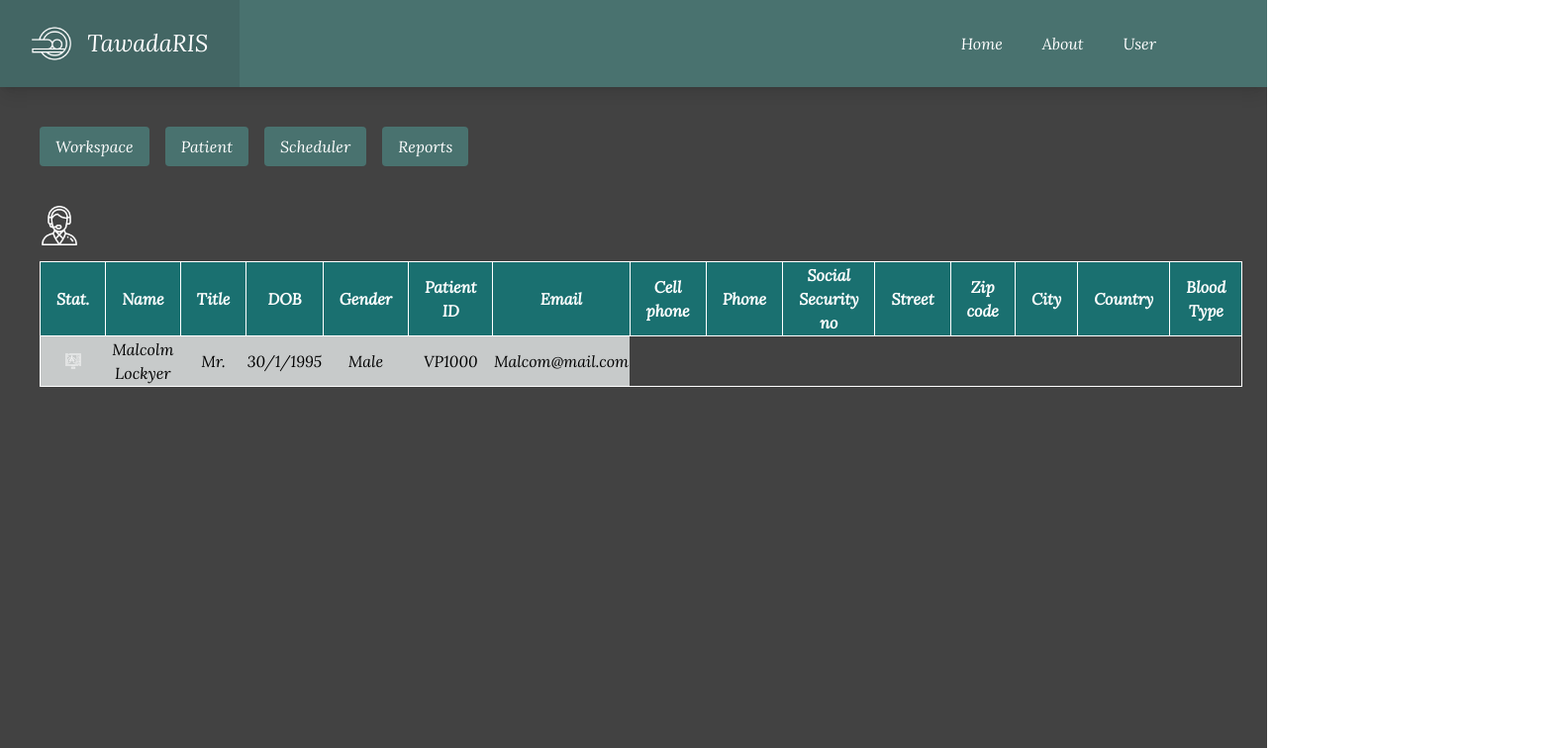
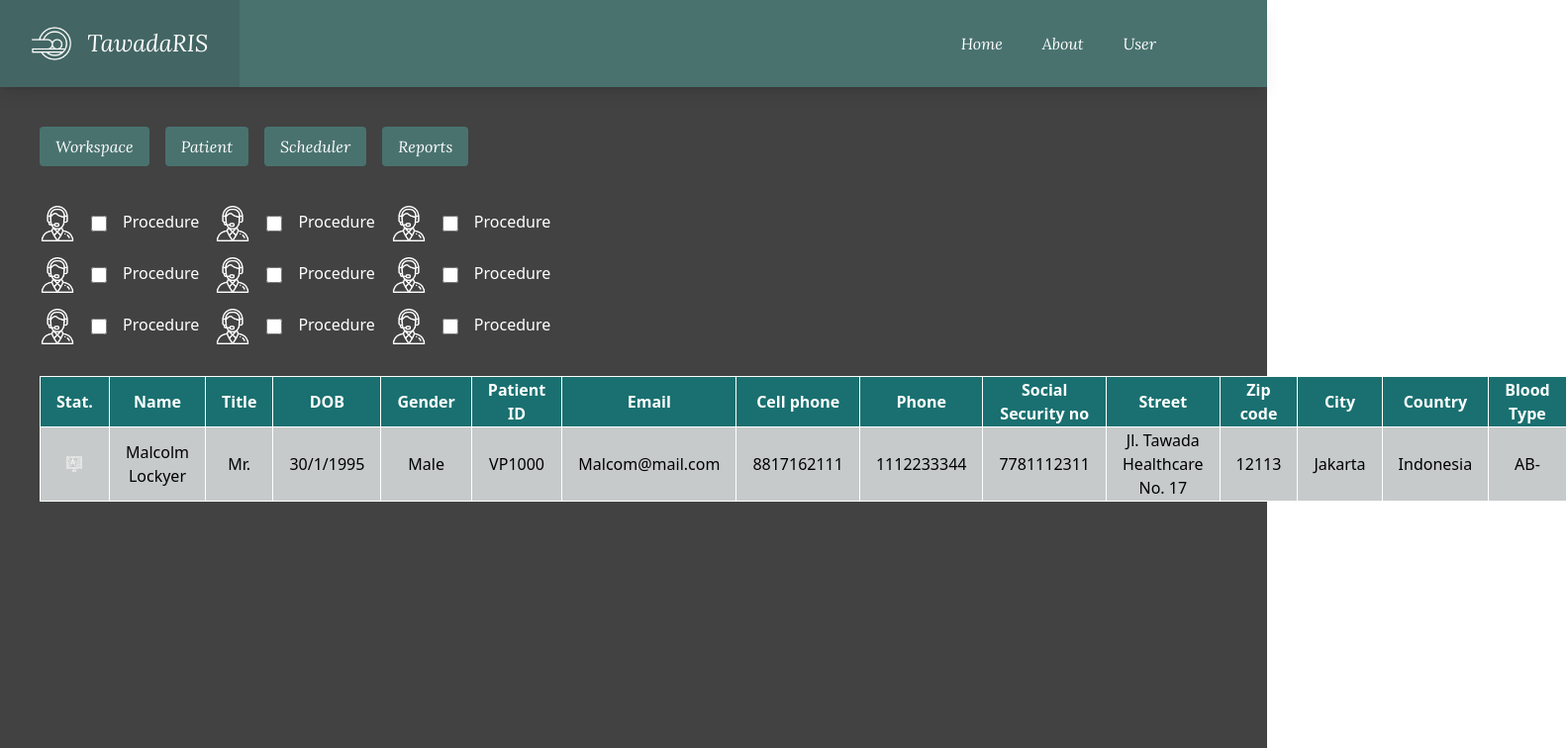
Before and after one commit to edgardimas/ris-client, a Vue app: page / in a window 1280 px wide. Shown: the top 756 px of the page at 99% size, 1583 px wide, since content can reach past the window. Built offline with nearby package versions, Linux system fonts and the light colour scheme.

Commit message:
added check box and complete table feat.

```diff
--- a/index.html
+++ b/index.html
@@ -11,13 +11,6 @@
       href="https://fonts.googleapis.com/css2?family=Lora:ital@1&display=swap"
       rel="stylesheet"
     />
-    <link
-      rel="stylesheet"
-      href="https://cdnjs.cloudflare.com/ajax/libs/font-awesome/6.1.1/css/all.min.css"
-      integrity="sha512-KfkfwYDsLkIlwQp6LFnl8zNdLGxu9YAA1QvwINks4PhcElQSvqcyVLLD9aMhXd13uQjoXtEKNosOWaZqXgel0g=="
-      crossorigin="anonymous"
-      referrerpolicy="no-referrer"
-    />
   </head>
   <body>
     <div id="app"></div>
--- a/src/App.vue
+++ b/src/App.vue
@@ -1,6 +1,6 @@
 <template>
-  <div class="flex flex-col min-h-screen font-Lora bg-theme-background">
-    <SiteNavigation />
+  <div class="flex flex-col min-h-screen bg-theme-background">
+    <SiteNavigation class="font-Lora" />
     <RouterView />
   </div>
 </template>
--- a/src/components/WorkSpace.vue
+++ b/src/components/WorkSpace.vue
@@ -1,11 +1,59 @@
 <template>
   <div class="text-white flex flex-col gap-4">
-    <div class="workspace-functional">
-      <div>
-        <img src="../assets/icons/customerService.png" class="w-10" />
+    <div class="workspace-functional flex flex-row gap-4">
+      <div class="column-functional">
+        <div class="flex flex-row gap-4">
+          <img src="../assets/icons/customerService.png" class="w-9" />
+          <input type="checkbox" class="w-4" id="checkbox" v-model="checked" />
+          <p class="mt-1">Procedure</p>
+        </div>
+        <div class="flex flex-row gap-4 mt-4">
+          <img src="../assets/icons/customerService.png" class="w-9" />
+          <input type="checkbox" class="w-4" id="checkbox" v-model="checked" />
+          <p class="mt-1">Procedure</p>
+        </div>
+        <div class="flex flex-row gap-4 mt-4">
+          <img src="../assets/icons/customerService.png" class="w-9" />
+          <input type="checkbox" class="w-4" id="checkbox" v-model="checked" />
+          <p class="mt-1">Procedure</p>
+        </div>
+      </div>
+      <div class="column-functional">
+        <div class="flex flex-row gap-4">
+          <img src="../assets/icons/customerService.png" class="w-9" />
+          <input type="checkbox" class="w-4" id="checkbox" v-model="checked" />
+          <p class="mt-1">Procedure</p>
+        </div>
+        <div class="flex flex-row gap-4 mt-4">
+          <img src="../assets/icons/customerService.png" class="w-9" />
+          <input type="checkbox" class="w-4" id="checkbox" v-model="checked" />
+          <p class="mt-1">Procedure</p>
+        </div>
+        <div class="flex flex-row gap-4 mt-4">
+          <img src="../assets/icons/customerService.png" class="w-9" />
+          <input type="checkbox" class="w-4" id="checkbox" v-model="checked" />
+          <p class="mt-1">Procedure</p>
+        </div>
+      </div>
+      <div class="column-functional">
+        <div class="flex flex-row gap-4">
+          <img src="../assets/icons/customerService.png" class="w-9" />
+          <input type="checkbox" class="w-4" id="checkbox" v-model="checked" />
+          <p class="mt-1">Procedure</p>
+        </div>
+        <div class="flex flex-row gap-4 mt-4">
+          <img src="../assets/icons/customerService.png" class="w-9" />
+          <input type="checkbox" class="w-4" id="checkbox" v-model="checked" />
+          <p class="mt-1">Procedure</p>
+        </div>
+        <div class="flex flex-row gap-4 mt-4">
+          <img src="../assets/icons/customerService.png" class="w-9" />
+          <input type="checkbox" class="w-4" id="checkbox" v-model="checked" />
+          <p class="mt-1">Procedure</p>
+        </div>
       </div>
     </div>
-    <div class="worspace-table">
+    <div class="worspace-table mt-4">
       <table class="table-fixed border-collapse border border-white">
         <thead class="bg-table-head">
           <tr class="border border-white">
@@ -26,15 +74,25 @@
             <th class="border border-white px-4">Blood Type</th>
           </tr>
         </thead>
-        <tbody class="bg-table-body text-black text-center">
+        <tbody class="bg-table-body text-black text-center border border-white px-4">
           <tr>
-            <td><img src="../assets/icons/lungScreen.png" class="w-4 row" /></td>
-            <td>Malcolm Lockyer</td>
-            <td>Mr.</td>
-            <td>30/1/1995</td>
-            <td>Male</td>
-            <td>VP1000</td>
-            <td>Malcom@mail.com</td>
+            <td class="border border-white px-4">
+              <img src="../assets/icons/lungScreen.png" class="w-4 row" />
+            </td>
+            <td class="border border-white px-4">Malcolm Lockyer</td>
+            <td class="border border-white px-4">Mr.</td>
+            <td class="border border-white px-4">30/1/1995</td>
+            <td class="border border-white px-4">Male</td>
+            <td class="border border-white px-4">VP1000</td>
+            <td class="border border-white px-4">Malcom@mail.com</td>
+            <td class="border border-white px-4">8817162111</td>
+            <td class="border border-white px-4">1112233344</td>
+            <td class="border border-white px-4">7781112311</td>
+            <td class="border border-white px-4">Jl. Tawada Healthcare No. 17</td>
+            <td class="border border-white px-4">12113</td>
+            <td class="border border-white px-4">Jakarta</td>
+            <td class="border border-white px-4">Indonesia</td>
+            <td class="border border-white px-4">AB-</td>
           </tr>
         </tbody>
       </table>
--- a/src/views/HomeView.vue
+++ b/src/views/HomeView.vue
@@ -2,7 +2,7 @@
 
 <template>
   <main class="text-white text-1xl">
-    <div>
+    <div class="font-Lora">
       <button
         class="bg-theme-primary hover:bg-theme-secondary text-white py-2 px-4 rounded my-10 ml-10"
         @click="page = 'isWorkspace'"
```
